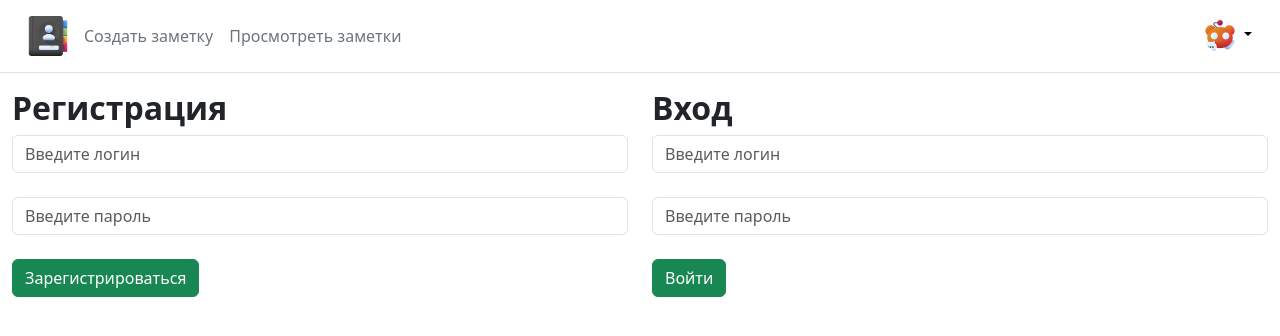
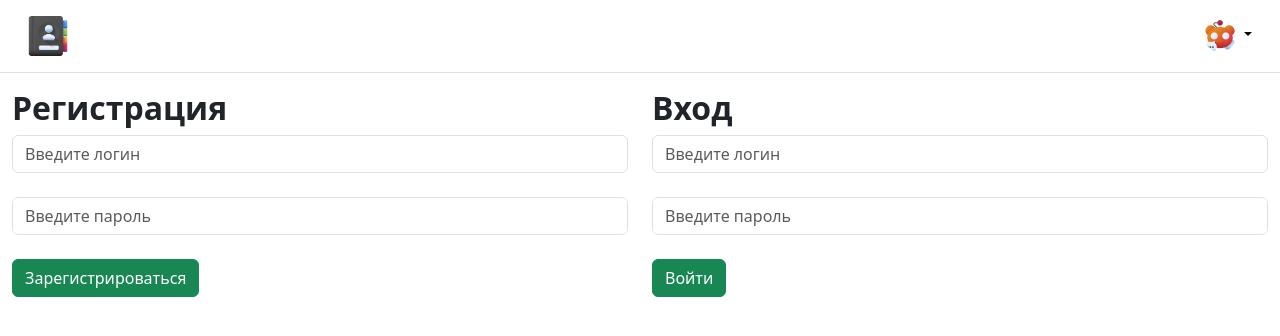
Before and after one commit to Ar-Yakimov/2025-project, a Flask app: page / in a window 1280 px wide. Shown: the top 336 px of the page. Run offline with Flask 3, Linux system fonts and the light colour scheme.

Commit message:
links if

```diff
--- a/templates/base.html
+++ b/templates/base.html
@@ -19,10 +19,12 @@
                 <img class="bi me-2" src="{{ url_for('static', filename='images/icon.png') }}" width="40" height="40">
             </a>
             <ul class="nav col-12 col-lg-auto me-lg-auto mb-2 justify-content-center mb-md-0">
-                <li><a href="/create" class="nav-link px-2 link-secondary"><font><font>Создать заметку</font></font></a>
-                </li>
-                <li><a href="/notes" class="nav-link px-2 link-secondary"><font><font>Просмотреть заметки</font></font></a>
-                </li>
+                {% if 'user_id' in session %}
+                    <li><a href="/create" class="nav-link px-2 link-secondary"><font><font>Создать заметку</font></font></a>
+                    </li>
+                    <li><a href="/notes" class="nav-link px-2 link-secondary"><font><font>Просмотреть заметки</font></font></a>
+                    </li>
+                {% endif %}
             </ul>
             <div class="dropdown ms-auto">
                 <a href="#" class="d-block link-body-emphasis text-decoration-none dropdown-toggle"
```
